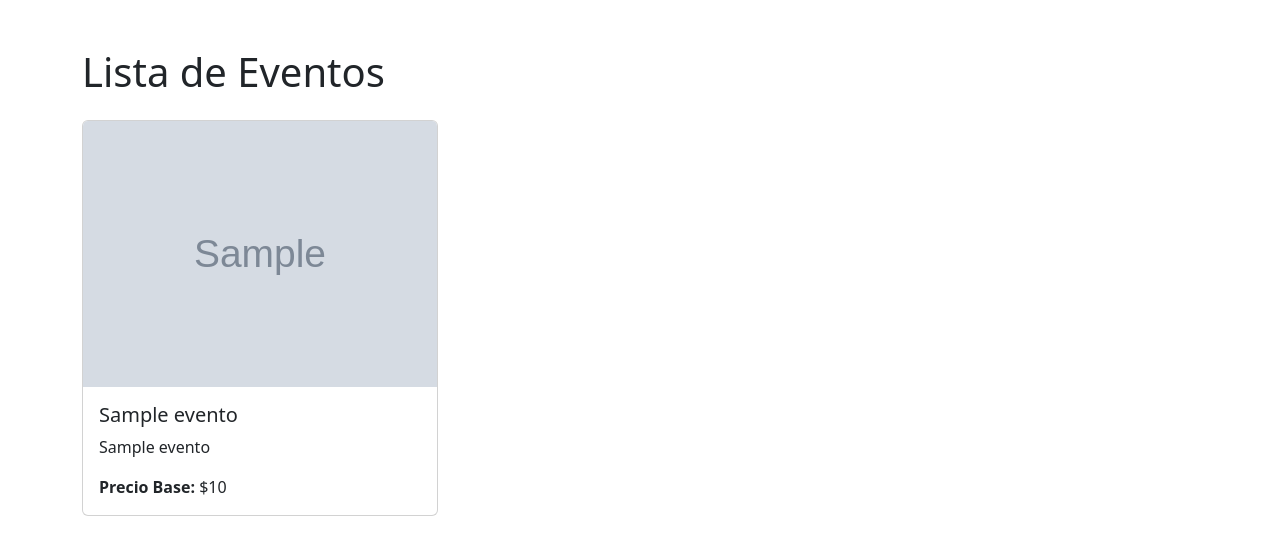
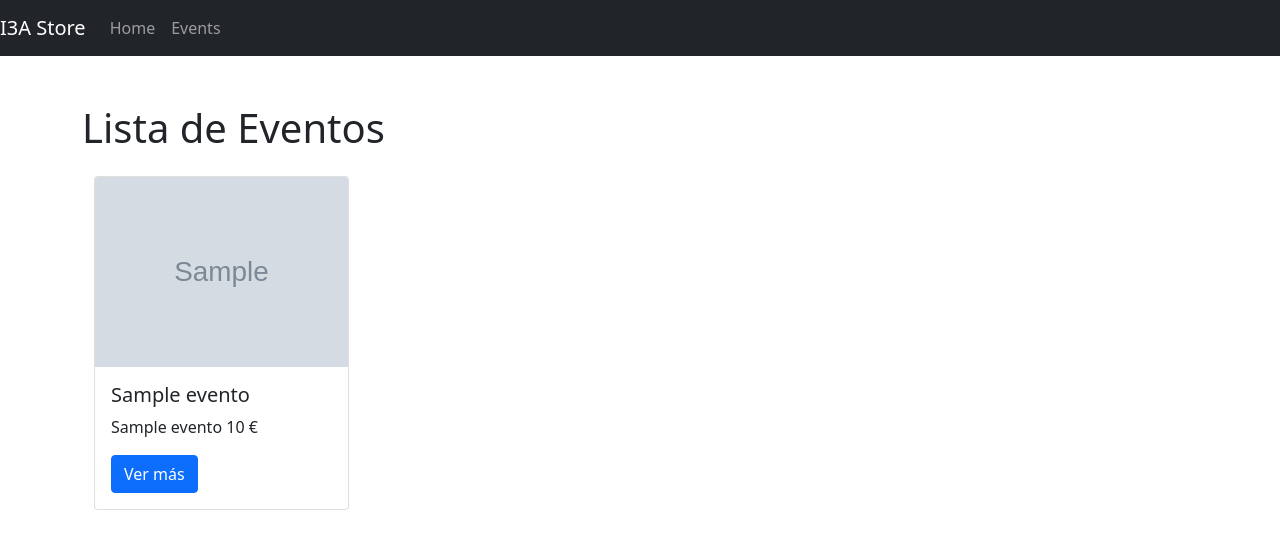
Before and after one commit to teopeleato/djangostore, a Django app: page /lista-eventos in a window 1280 px wide. Shown: the top 555 px of the page. Run offline with Django 5.2, Linux system fonts and the light colour scheme; tables that the repository leaves empty hold one stand-in row (values such as "Sample post"); grey boxes marked "Sample" are stand-in pictures; some libraries are stand-ins or nearby versions.

Commit message:
maquetacion

```diff
--- a/djangostore/eventos/templates/eventos/base.html
+++ b/djangostore/eventos/templates/eventos/base.html
@@ -5,22 +5,23 @@
     <meta charset="UTF-8">
     <meta name="viewport" content="width=device-width, initial-scale=1.0">
     <title>{%block title %}{% endblock %}</title>
-    <link href="{% static 'css/bootstrap.min.css' %}" rel="stylesheet">
+    <!--<link href="#{% static 'css/bootstrap.min.css' %}" rel="stylesheet">-->
+    <link href="https://cdn.jsdelivr.net/npm/bootstrap@5.1.3/dist/css/bootstrap.min.css" rel="stylesheet" integrity="sha384-1BmE4kWBq78iYhFldvKuhfTAU6auU8tT94WrHftjDbrCEXSU1oBoqyl2QvZ6jIW3" crossorigin="anonymous">
 </head>
 <body>
     <!-- Barra de navegación -->
     <nav class="navbar navbar-expand-lg navbar-dark bg-dark">
-        <a class="navbar-brand" href="#">Mi Proyecto Django</a>
+        <a class="navbar-brand" href="#">I3A Store</a>
         <button class="navbar-toggler" type="button" data-bs-toggle="collapse" data-bs-target="#navbarNav" aria-controls="navbarNav" aria-expanded="false" aria-label="Toggle navigation">
             <span class="navbar-toggler-icon"></span>
         </button>
         <div class="collapse navbar-collapse" id="navbarNav">
             <ul class="navbar-nav">
                 <li class="nav-item active">
-                    <a class="nav-link" href="#">Inicio</a>
+                    <a class="nav-link" href="./">Home</a>
                 </li>
                 <li class="nav-item">
-                    <a class="nav-link" href="lista-eventos">Eventos</a>
+                    <a class="nav-link" href="lista-eventos">Events</a>
                 </li>
             </ul>
         </div>
--- a/djangostore/eventos/templates/eventos/home.html
+++ b/djangostore/eventos/templates/eventos/home.html
@@ -1,4 +1,6 @@
 {% extends "eventos/base.html" %}
+
+{%block title %}I3A Store{% endblock %}
 
 {% block main-content %}
 <!-- Contenido principal -->
--- a/djangostore/eventos/templates/eventos/lista_eventos.html
+++ b/djangostore/eventos/templates/eventos/lista_eventos.html
@@ -1,17 +1,27 @@
-{% load static %}
-<!DOCTYPE html>
-<html lang="en">
-<head>
-    <meta charset="UTF-8">
-    <meta name="viewport" content="width=device-width, initial-scale=1.0">
-    <title>Lista de Eventos</title>
-    <link href="{% static 'css/bootstrap.min.css' %}" rel="stylesheet">
-</head>
-<body>
+{% extends "eventos/base.html" %}
+
+{%block title %}I3A Store - List of events{% endblock %}
+
+{% block main-content %}
     <div class="container mt-5">
         <h1 class="mb-4">Lista de Eventos</h1>
+        <div class="container mt-4">
             <div class="row">
                 {% for evento in eventos %}
+
+                <div class="col-12 col-md-6 col-lg-3 mb-4">
+                    <div class="card h-100">
+                        <img src="{{ evento.imagen.url }}" class="card-img-top" alt="{{ evento.titulo }}">
+                        <div class="card-body">
+                            <h5 class="card-title">{{ evento.titulo }}</h5>
+                            <p class="card-text">{{ evento.titulo_largo }} {{ evento.precio_base }} €</p>
+                            <a href="{{ item.url }}" class="btn btn-primary">Ver más</a>
+                        </div>
+                    </div>
+                </div>
+
+
+                <!--
                     <div class="col-md-4">
                         <div class="card mb-4">
                             <img src="{{ evento.imagen.url }}" class="card-img-top" alt="{{ evento.titulo }}">
@@ -22,9 +32,9 @@
                             </div>
                         </div>
                     </div>
+                -->
                 {% endfor %}
             </div>
         </div>
-    <script src="{% static 'js/bootstrap.bundle.min.js' %}"></script>
-</body>
-</html>
+    </div>
+{% endblock %}
```
Also changed, not shown: djangostore/eventos/media/eventos/batman.png (renamed from djangostore/media/eventos/batman.png), djangostore/eventos/media/eventos/carrera.jpg (renamed from djangostore/media/eventos/carrera.jpg), djangostore/eventos/static/css/bootstrap.min.css (renamed from djangostore/djangostore/static/css/bootstrap.min.css), djangostore/eventos/static/js/bootstrap.bundle.min.js (renamed from djangostore/djangostore/static/js/bootstrap.bundle.min.js). Lines whose indentation alone changed are shown as unchanged.
